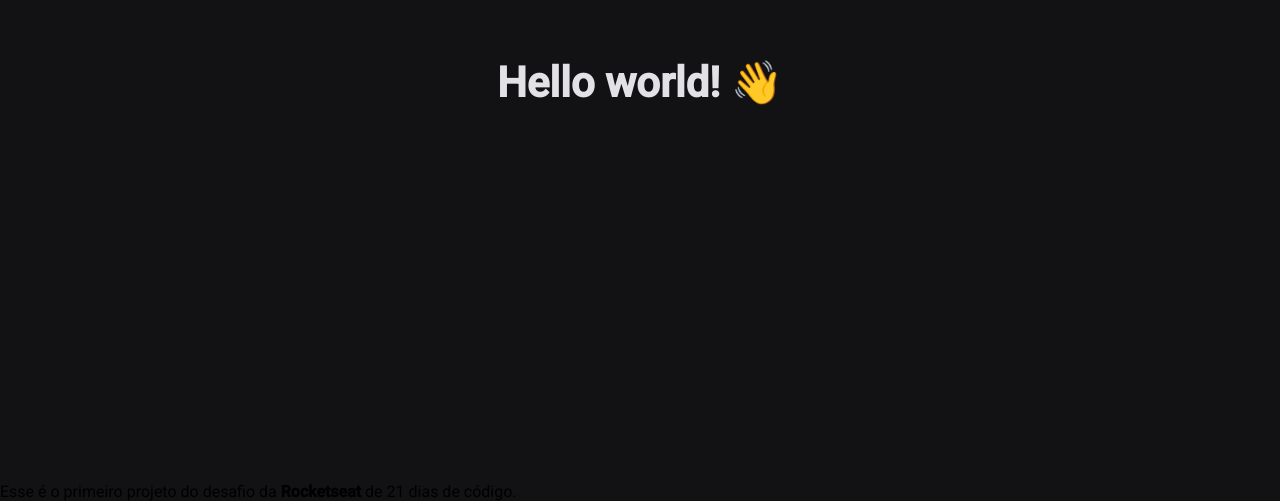
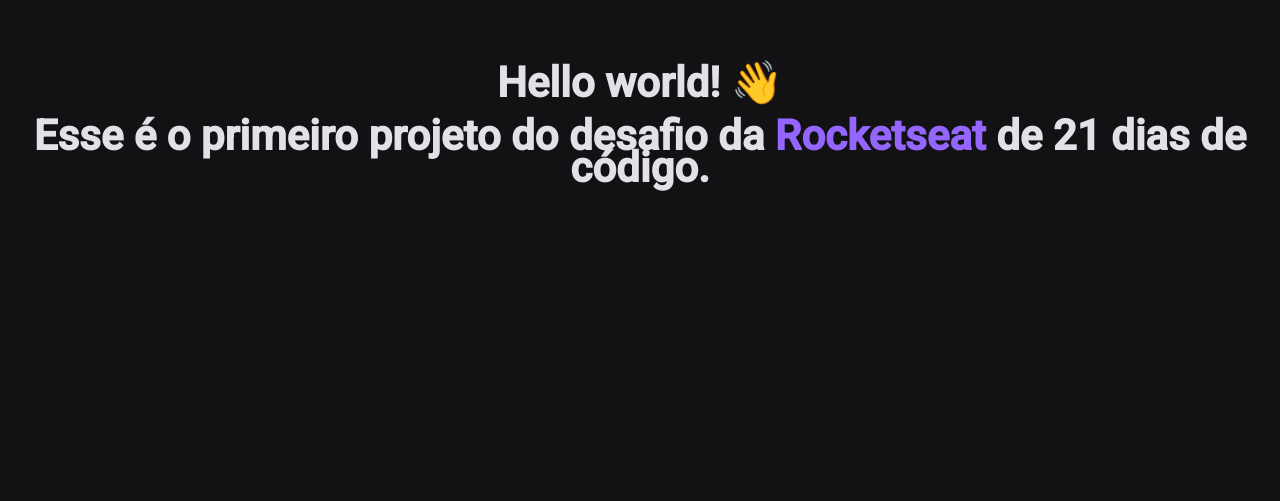
Before and after one commit to giossaurus/21-dias-de-codigo-rocketseat, a plain HTML site: page projeto-dia-02/index.html in a window 1280 px wide. Shown: the part 318-819 px from the top of the page. Drawn offline with Linux system fonts and the light colour scheme.

Commit message:
final css

```diff
--- a/projeto-dia-02/global.css
+++ b/projeto-dia-02/global.css
@@ -6,6 +6,14 @@
     font-family: 'Roboto', sans-serif;
     background: #121214;
 }
+
+body {
+    min-height: 100%;
+    display: flex;
+    justify-content: center;
+    align-items: center;
+    flex-direction: column;
+  }
 
 .container {
     display: flex;
@@ -16,8 +24,23 @@
 }
 
 h1{
+    position:absolute;
+    color: #e1e1e6;
+    text-align: center;
+    font-weight: 700;
+    font-size: 42px;
+
+}
+
+p{  margin-top :8.75rem;
+    position: absolute;
+    line-height:2rem;
     color: #e1e1e6;
     text-align: center;
     font-weight: 700;
     font-size: 42px;
 }
+
+strong{
+    color: #9466ff;
+}
--- a/projeto-dia-02/index.html
+++ b/projeto-dia-02/index.html
@@ -11,9 +11,8 @@
     <main>
         <div class="container">
             <h1>Hello world! 👋</h1>
-        </div>
-        <div class="container-sub">
-           <p>Esse é o primeiro projeto do desafio da <strong>Rocketseat</strong> de 21 dias de código.</p>
+            <br>
+            <p>Esse é o primeiro projeto do desafio da <strong>Rocketseat</strong> de 21 dias de código.</p>
         </div>
 
     </main>
```
